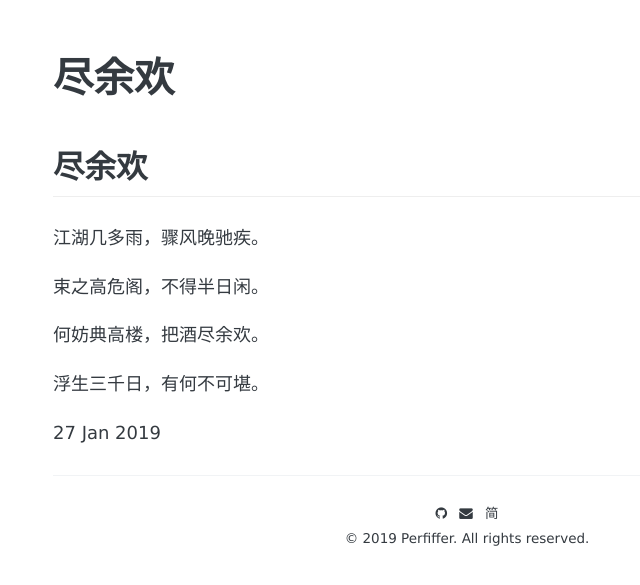
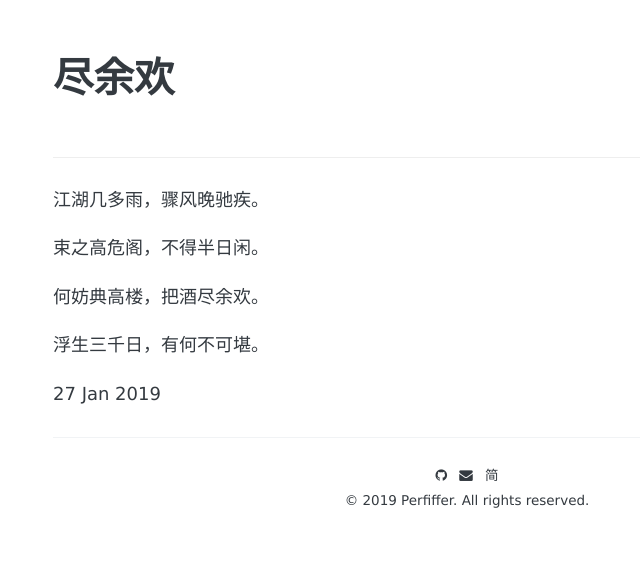
Before and after one commit to perfiffer/perfiffer.github.io, a Jekyll site: the page built from _posts/2019-01-27-尽余欢.md, in a window 1280 px wide. Shown: the top 585 px of the page, without its empty margins (173-813 px from the left). Built offline with Jekyll 4.4.1, drawn with Linux system fonts in a browser that asks for light colours; some web fonts are replaced.

Commit message:
update css

```diff
--- a/_layouts/page.html
+++ b/_layouts/page.html
@@ -10,5 +10,6 @@ layout: default
 -->
 <div class="page">
    <div class="page-title">{{ page.title }}</div>
-  {{ content }}
+   <h2></h2>
+   {{ content }}
 </div>
--- a/_posts/2019-01-27-尽余欢.md
+++ b/_posts/2019-01-27-尽余欢.md
@@ -2,8 +2,6 @@
 layout: page
 title: 尽余欢
 ---
-
-<h2>{{ page.title }}</h2>
 
 <p>江湖几多雨，骤风晚驰疾。</p>
 <p>束之高危阁，不得半日闲。</p>
```
